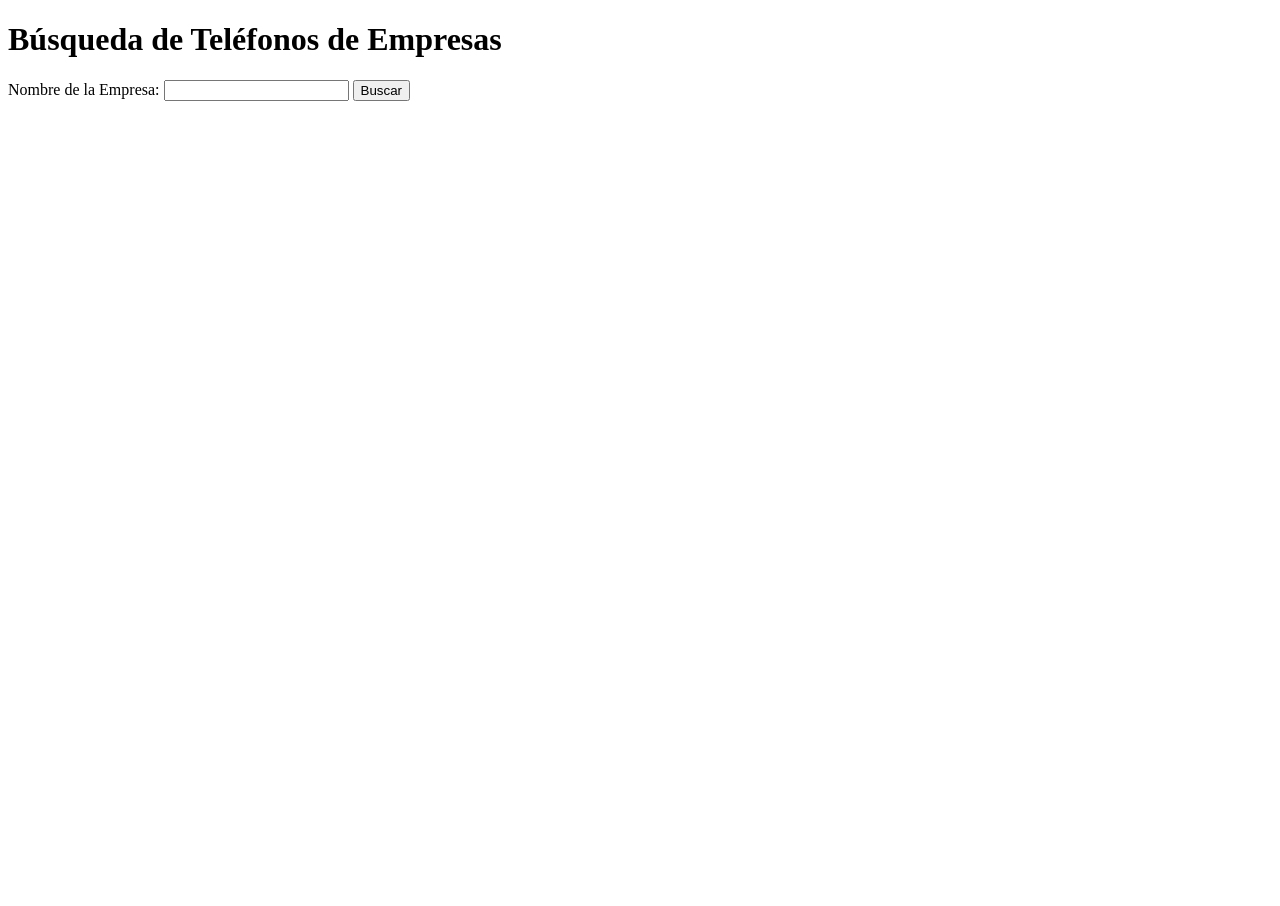
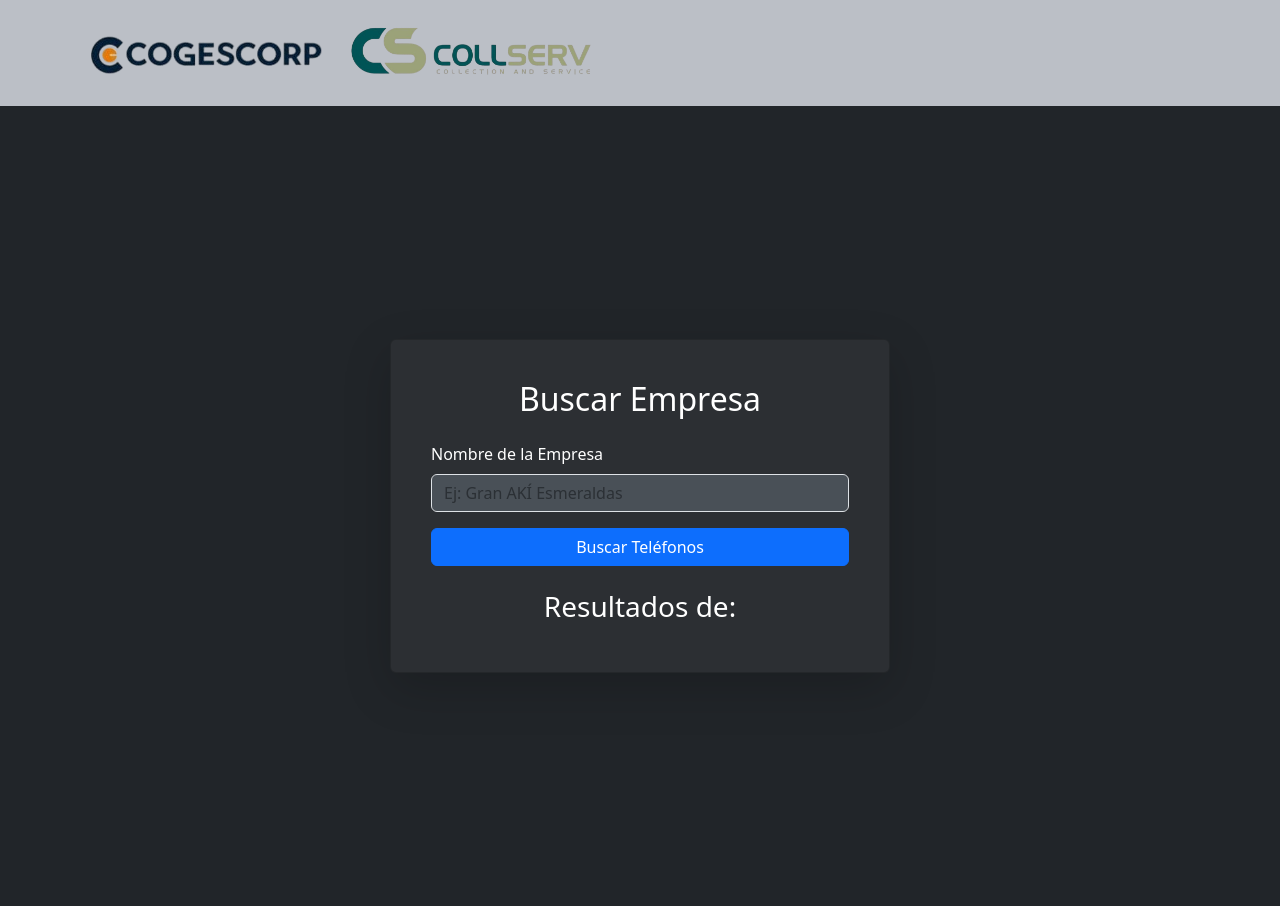
Before and after one commit to rramirezvi/BUSCA_TELEFONOS_EMPRESAS, a Flask app: page / in a window 1280 px wide. Before the commit the page ends 101 px from the top, so only its background shows below. Run offline with Flask 3, Linux system fonts and the light colour scheme.

Commit message:
Se finaliza todo el css

```diff
--- a/app.py
+++ b/app.py
@@ -24,12 +24,12 @@
     numeros = pattern.findall(soup.text)
 
     # Eliminar duplicados
-    return list(set(numeros))
+    return {"empresa": empresa, "numeros": list(set(numeros))}
 
 
 @app.route("/", methods=["GET", "POST"])
 def index():
-    numeros = []
+    numeros = {"empresa": "", "numeros": []}  # Inicializar vacíos
     if request.method == "POST":
         empresa = request.form.get("empresa")
         if empresa:
--- a/templates/index.html
+++ b/templates/index.html
@@ -4,22 +4,75 @@
     <meta charset="UTF-8">
     <meta name="viewport" content="width=device-width, initial-scale=1.0">
     <title>Búsqueda de Teléfonos</title>
+    <!-- Bootstrap CSS -->
+    <link href="https://cdn.jsdelivr.net/npm/bootstrap@5.3.0/dist/css/bootstrap.min.css" rel="stylesheet">
+    <style>
+        body {
+            background-color: #212529;
+            color: #ffffff;
+        }
+        header {
+            background-color: rgb(187, 191, 198);
+            color: #212529;
+        }
+        .card {
+            background-color: #2c2f33;
+            color: #ffffff;
+        }
+        .form-control {
+            background-color: #495057;
+            color: #ffffff;
+        }
+        .list-group-item {
+            background-color: #495057;
+            color: #ffffff;
+        }
+        .logo {
+            width: 250px;
+            height: auto;
+        }
+    </style>
 </head>
 <body>
-    <h1>Búsqueda de Teléfonos de Empresas</h1>
+    <!-- Header -->
+    <header class="py-3">
+        <div class="container d-flex align-items-center justify-content-start">
+            <!-- Logos -->
+            <div class="d-flex align-items-center">
+                <img src="/static/logo1.png" alt="Logo 1" class="logo me-3">
+                <img src="/static/logo2.png" alt="Logo 2" class="logo">
+            </div>
+        </div>
+    </header>
+
+    <!-- Main Content -->
+    <div class="container d-flex justify-content-center align-items-center vh-100">
+        <div class="card shadow-lg p-4" style="width: 100%; max-width: 500px;">
+            <div class="card-body">
+                <h2 class="text-center mb-4">Buscar Empresa</h2>
                 <form method="POST">
-        <label for="empresa">Nombre de la Empresa:</label>
-        <input type="text" id="empresa" name="empresa" required>
-        <button type="submit">Buscar</button>
+                    <div class="mb-3">
+                        <label for="empresa" class="form-label">Nombre de la Empresa</label>
+                        <input type="text" class="form-control" id="empresa" name="empresa" placeholder="Ej: Gran AKÍ Esmeraldas" required>
+                    </div>
+                    <button type="submit" class="btn btn-primary w-100">Buscar Teléfonos</button>
                 </form>
 
                 {% if numeros %}
-    <h2>Resultados:</h2>
-    <ul>
-        {% for numero in numeros %}
-        <li>{{ numero }}</li>
+                <div class="mt-4">
+                    <h3 class="text-center">Resultados de: {{ numeros['empresa'] }}</h3>
+                    <ul class="list-group mt-2">
+                        {% for numero in numeros['numeros'] %}
+                        <li class="list-group-item">{{ numero }}</li>
                         {% endfor %}
                     </ul>
+                </div>
                 {% endif %}
+            </div>
+        </div>
+    </div>
+
+    <!-- Bootstrap JS Bundle -->
+    <script src="https://cdn.jsdelivr.net/npm/bootstrap@5.3.0/dist/js/bootstrap.bundle.min.js"></script>
 </body>
 </html>
```
Also changed, not shown: requiriments.txt (added, +15 -0 lines), static/logo1.png (added), static/logo2.png (added). Lines whose indentation alone changed are shown as unchanged.
